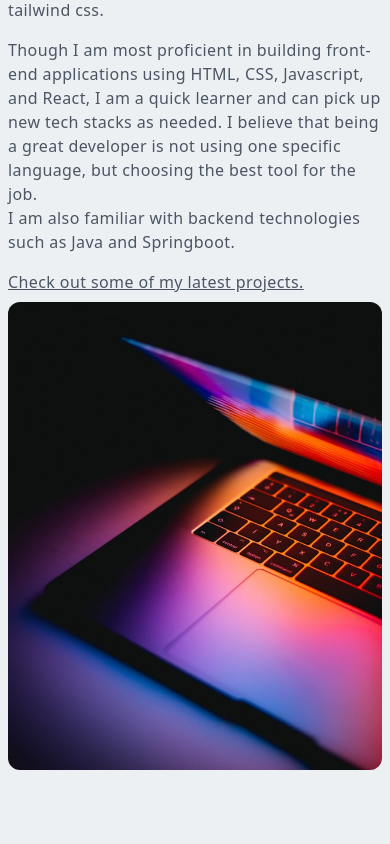
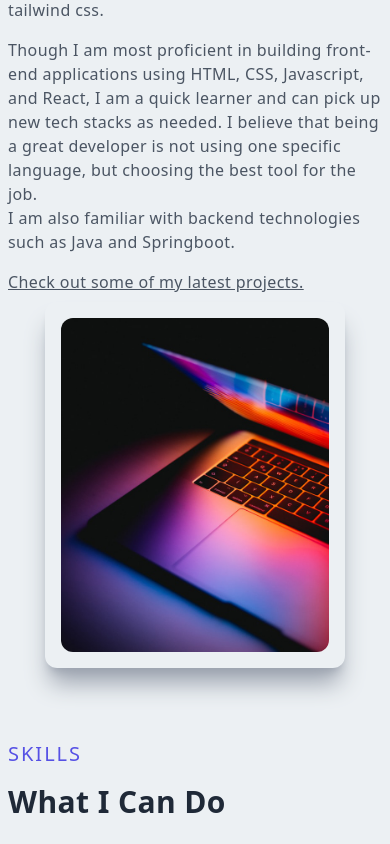
Before and after one commit to sam1322/portfolio-nextjs, a Next.js app: page / in a window 390 px wide. Shown: the part 1158-2002 px from the top of the page. Built offline with nearby package versions, Linux system fonts and the light colour scheme.

Commit message:
made some minor changes

```diff
--- a/components/About.js
+++ b/components/About.js
@@ -29,9 +29,8 @@ const About = () => {
             </p>
           </Link>
         </div>
-        {/* <div className='w-full h-auto m-auto shadow-xl shadow-gray-400 rounded-xl flex items-center justify-center p-4 hover:scale-105 ease-in duration-300'> */}
-        <div>
-          <Image src={AboutImg} className='rounded-xl' alt='/' />
+        <div className='w-[80%] h-auto m-auto shadow-xl shadow-gray-400 rounded-xl flex items-center justify-center p-4 hover:scale-105 ease-in duration-300'>
+          <Image src={AboutImg} className='rounded-xl' alt='/'  />
         </div>
       </div>
     </div>
--- /dev/null
+++ b/components/Skills.js
@@ -0,0 +1,14 @@
+import React from 'react'
+
+const Skills = () => {
+  return (
+    <div className='w-full lg:h-screen p-2'>
+      <div className='max-w-[1240px] mx-auto flex flex-col justify-center h-full'>
+        <p className='text-xl tracking-widest uppercase text-[#5651e5]'>Skills</p>
+        <h2 className='py-4'>What I Can Do</h2>
+      </div>
+    </div>
+  )
+}
+
+export default Skills
--- a/package.json
+++ b/package.json
@@ -10,6 +10,7 @@
   },
   "dependencies": {
     "@next/font": "13.1.6",
+    "@vercel/analytics": "^0.1.10",
     "eslint": "8.34.0",
     "eslint-config-next": "13.1.6",
     "next": "13.1.6",
--- a/pages/_app.js
+++ b/pages/_app.js
@@ -1,5 +1,11 @@
-import 'styles/globals.css'
+import "styles/globals.css";
+import {Analytics} from "@vercel/analytics/react";
 
-export default function App({ Component, pageProps }) {
-  return <Component {...pageProps} />
+export default function App({Component, pageProps}) {
+  return (
+    <>
+      <Component {...pageProps} />
+      <Analytics />
+    </>
+  );
 }
--- a/pages/index.js
+++ b/pages/index.js
@@ -1,6 +1,7 @@
 import About from "components/About";
 import Main from "components/Main";
 import Navbar from "components/Navbar";
+import Skills from "components/Skills";
 import Head from "next/head";
 // import Image from 'next/image'
 // import { Inter } from '@next/font/google'
@@ -12,15 +13,15 @@ export default function Home() {
   return (
     <>
       <Head>
-        <title>Create Next App</title>
+        <title>Portfolio | Front-End Developer</title>
         <meta name="description" content="Generated by create next app" />
         <meta name="viewport" content="width=device-width, initial-scale=1" />
         <link rel="icon" href="/favicon.ico" />
       </Head>
-      <Navbar/>
-      <Main/>
-      <About/>
-      {/* <h1 className="text-3xl font-bold underline">Hello world!</h1> */}
+      <Navbar />
+      <Main />
+      <About />
+      <Skills />
     </>
   );
 }
```
Also changed, not shown: 1 other file (tests, documents, lock files or other folders).
